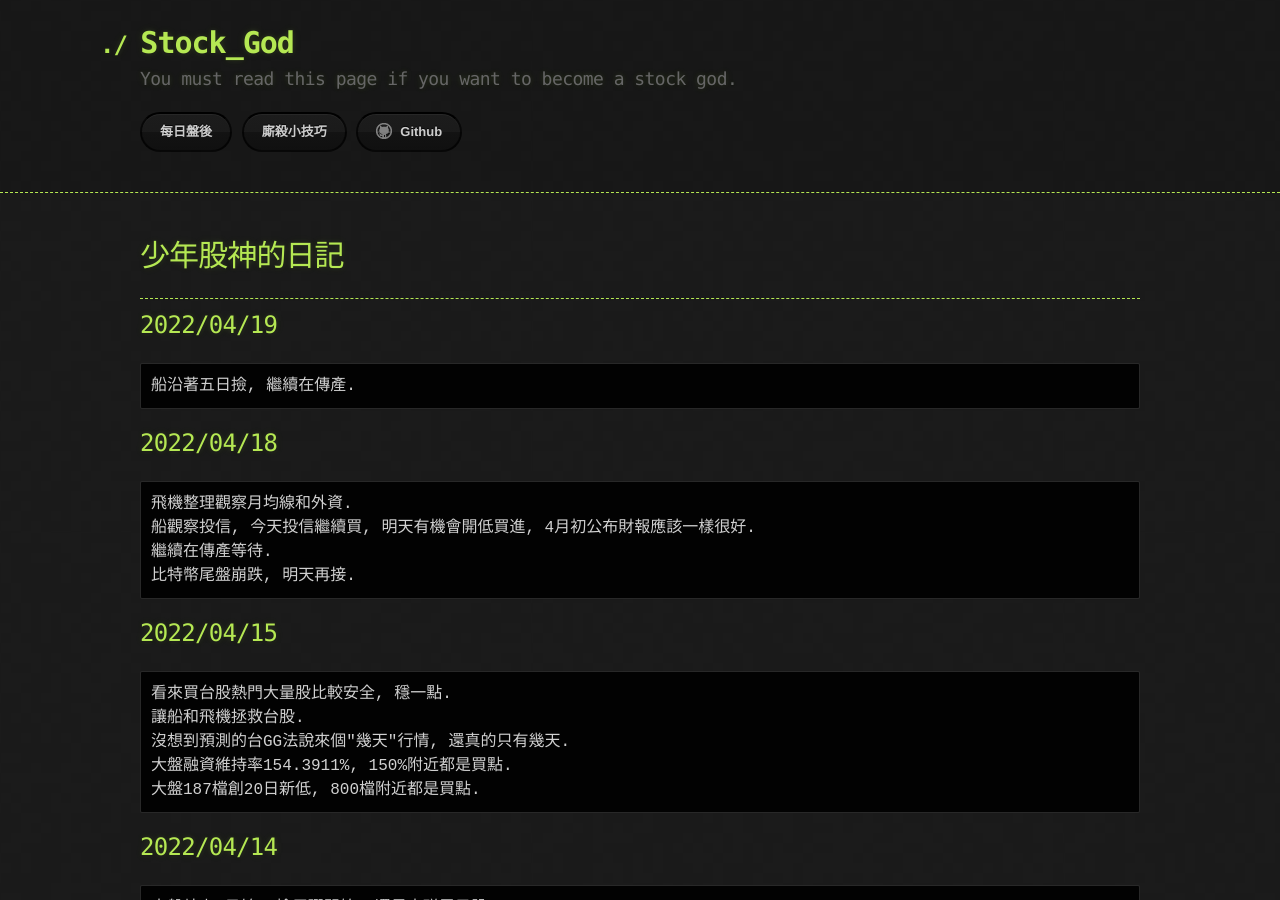
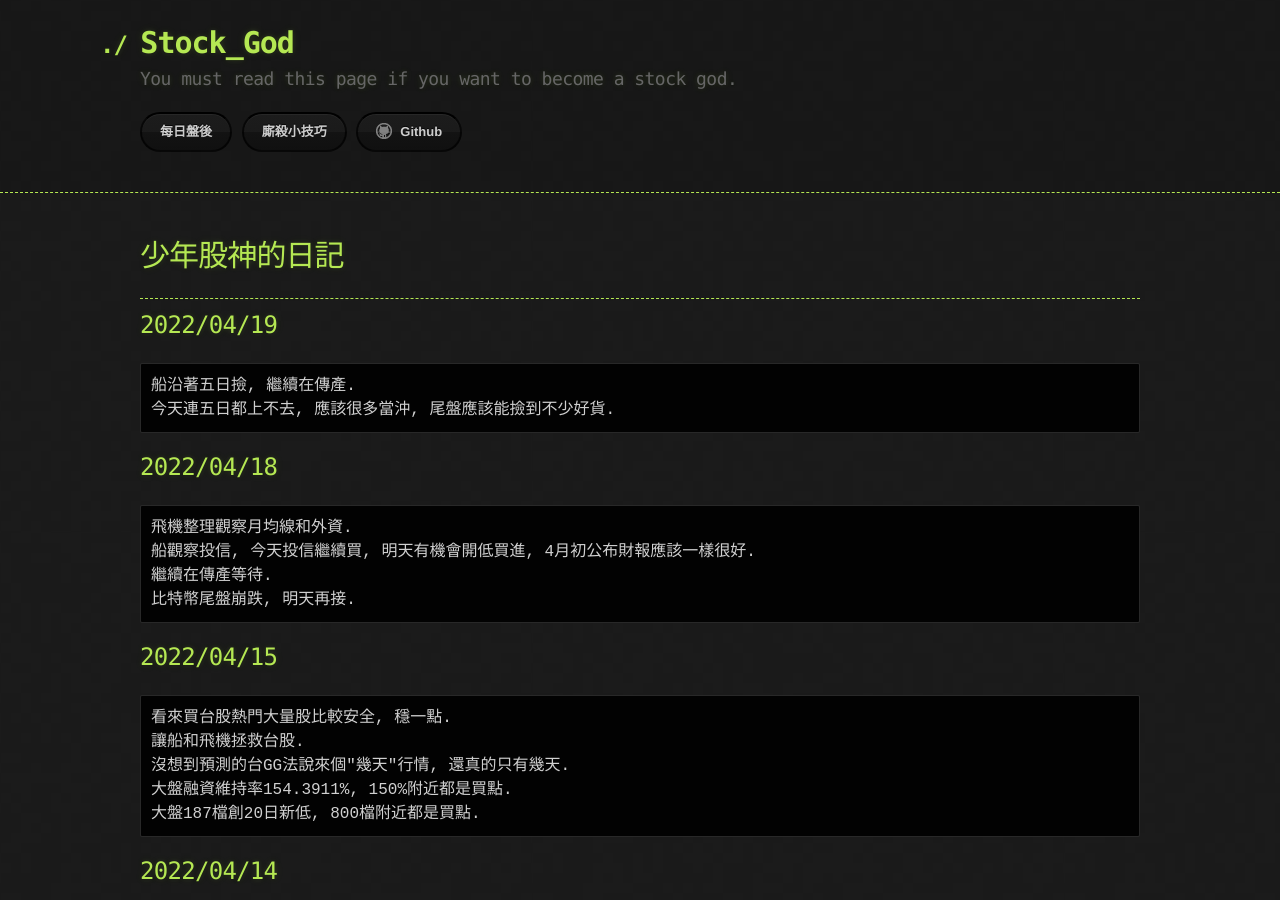
Before and after one commit to lepg5487/Stock_God, a Jekyll site: the page built from index.md, in a window 1280 px wide and 900 px high. Built offline with Jekyll 4.4.1, drawn with Linux system fonts in a browser that asks for light colours; our own code applies the rules of GitHub Pages for plain Markdown files.

Commit message:
Update index.md

````diff
--- a/index.md
+++ b/index.md
@@ -9,6 +9,7 @@ layout: testlayouts
 ## 2022/04/19
 ```
 船沿著五日撿, 繼續在傳產.
+今天連五日都上不去, 應該很多當沖, 尾盤應該能撿到不少好貨.
 ```
 
 ## 2022/04/18
````
